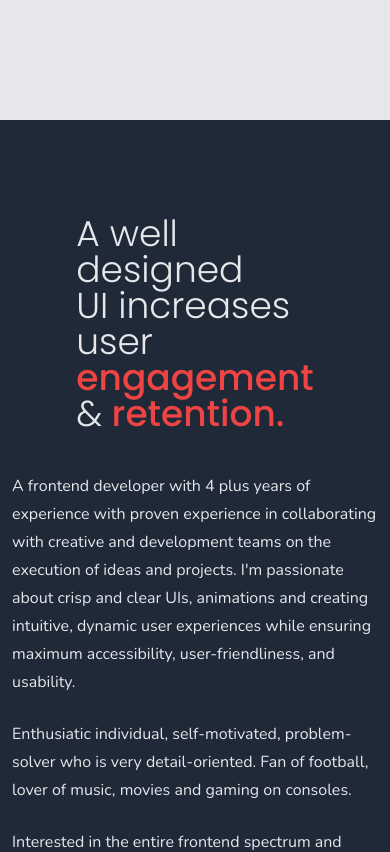
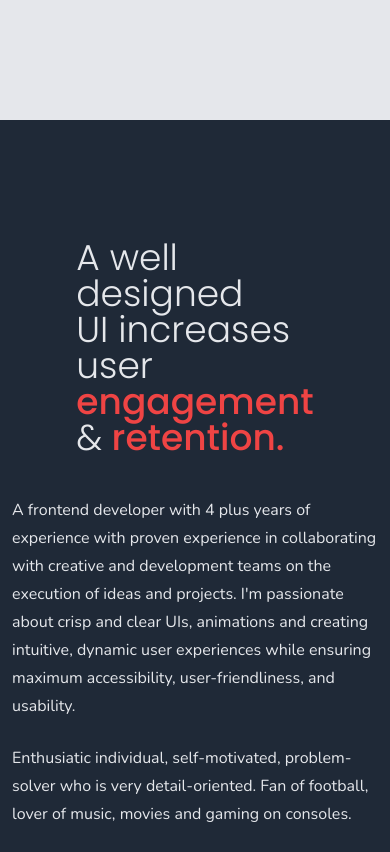
Before and after one commit to emekasage/portfolio-2.0, a React (Create React App) app: page / in a window 390 px wide. Shown: the part 800-1652 px from the top of the page. Built offline with nearby package versions, Linux system fonts and the light colour scheme.

Commit message:
style: improved style on brief section

```diff
--- a/src/components/Brief.js
+++ b/src/components/Brief.js
@@ -3,7 +3,7 @@ import { ArrowCircleRightIcon } from "@heroicons/react/outline";
 
 export default function Brief() {
   return (
-    <section className="bg-gray-800 py-14 md:py-36" id="skills">
+    <section className="bg-gray-800 py-20 md:py-36" id="skills">
       <div className="hero_up container mx-auto flex px-10 py-10 flex-col items-center">
         <h1 className="h1-hero text-9xl text-gray-200 font-light px-14 md:px-20  antialiased">
           A well designed <br /> UI increases user <br />
```
